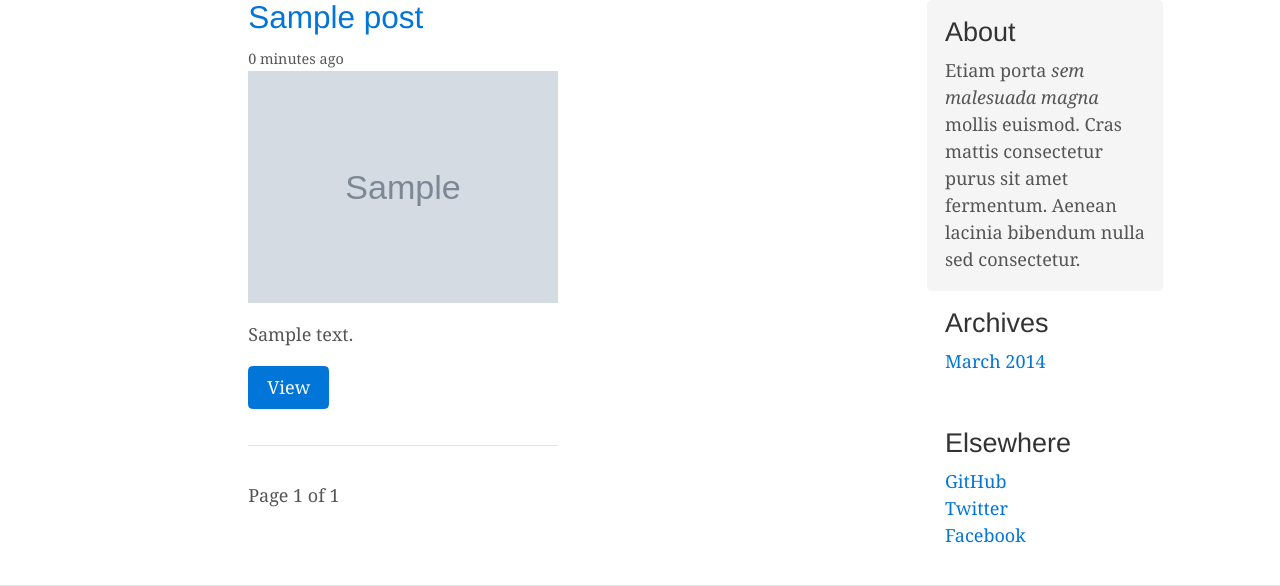
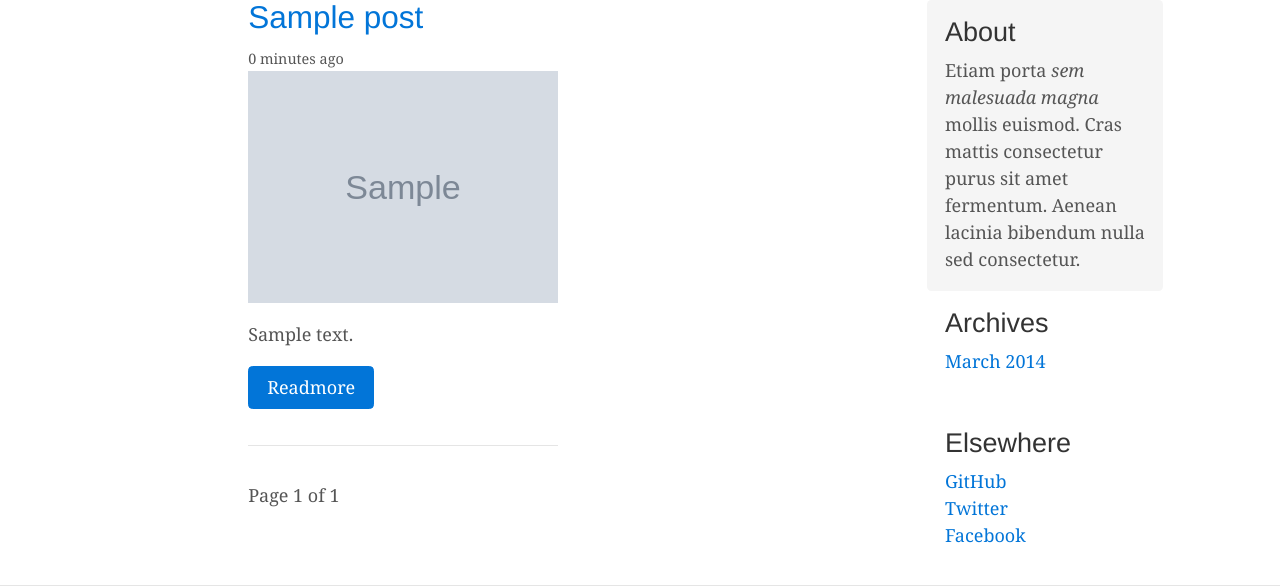
Before and after one commit to jek10/django19, a Django app: page / in a window 1280 px wide. Shown: the part 276-862 px from the top of the page. Run offline with Django 3.2, Linux system fonts and the light colour scheme; tables that the repository leaves empty hold one stand-in row (values such as "Sample post"); grey boxes marked "Sample" are stand-in pictures; some libraries are stand-ins or nearby versions.

Commit message:
Fixing css

```diff
--- a/templates/post_detail.html
+++ b/templates/post_detail.html
@@ -8,7 +8,7 @@
       {% endif %}
       <div class="caption">
         <h3>{{ instance.title }}</h3><small>{{ instance.timestamp|timesince }} ago</small>
-        <p>{{ instance.content|linebreaks}}</p>
+        <p>{{ instance.content|linebreaks|safe }}</p>
     </div>
   </div>
 </div>
--- a/templates/post_list.html
+++ b/templates/post_list.html
@@ -10,7 +10,7 @@
       {% endif %}
       <div class="caption">
         <p>{{ obj.content|linebreaks|truncatechars:150 }}</p>
-        <p><a href='{{ obj.get_absolute_url }}' class="btn btn-primary" role="button">View</a></p>
+        <p><a href='{{ obj.get_absolute_url }}' class="btn btn-primary" role="button">Readmore</a></p>
     </div>
   </div>
 </div><hr/>
```
